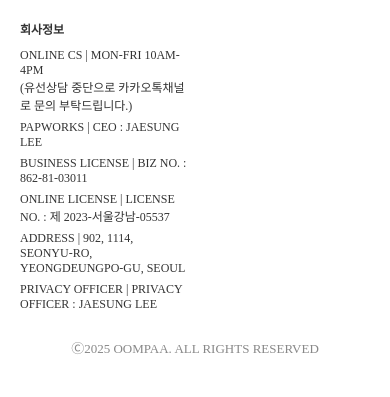
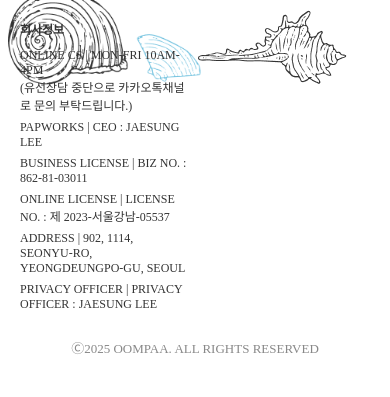
Before and after one commit to eunhahahaha/oompaa, a plain HTML site: page index.html in a window 390 px wide. Shown: the part 8960-9357 px from the top of the page. Drawn offline with nearby package versions, Linux system fonts and the light colour scheme.

Commit message:
Update imgstyle.css

```diff
--- a/css/imgstyle.css
+++ b/css/imgstyle.css
@@ -171,11 +171,11 @@
   right:10%;
 }
 .left-6{
-  top:8850px;
+  top:8950px;
   left:2%;
 }
 .right-6{
-  top:8820px;
+  top:8920px;
   right:2%;
 }
 /* 배경이미지 끝 */
```
